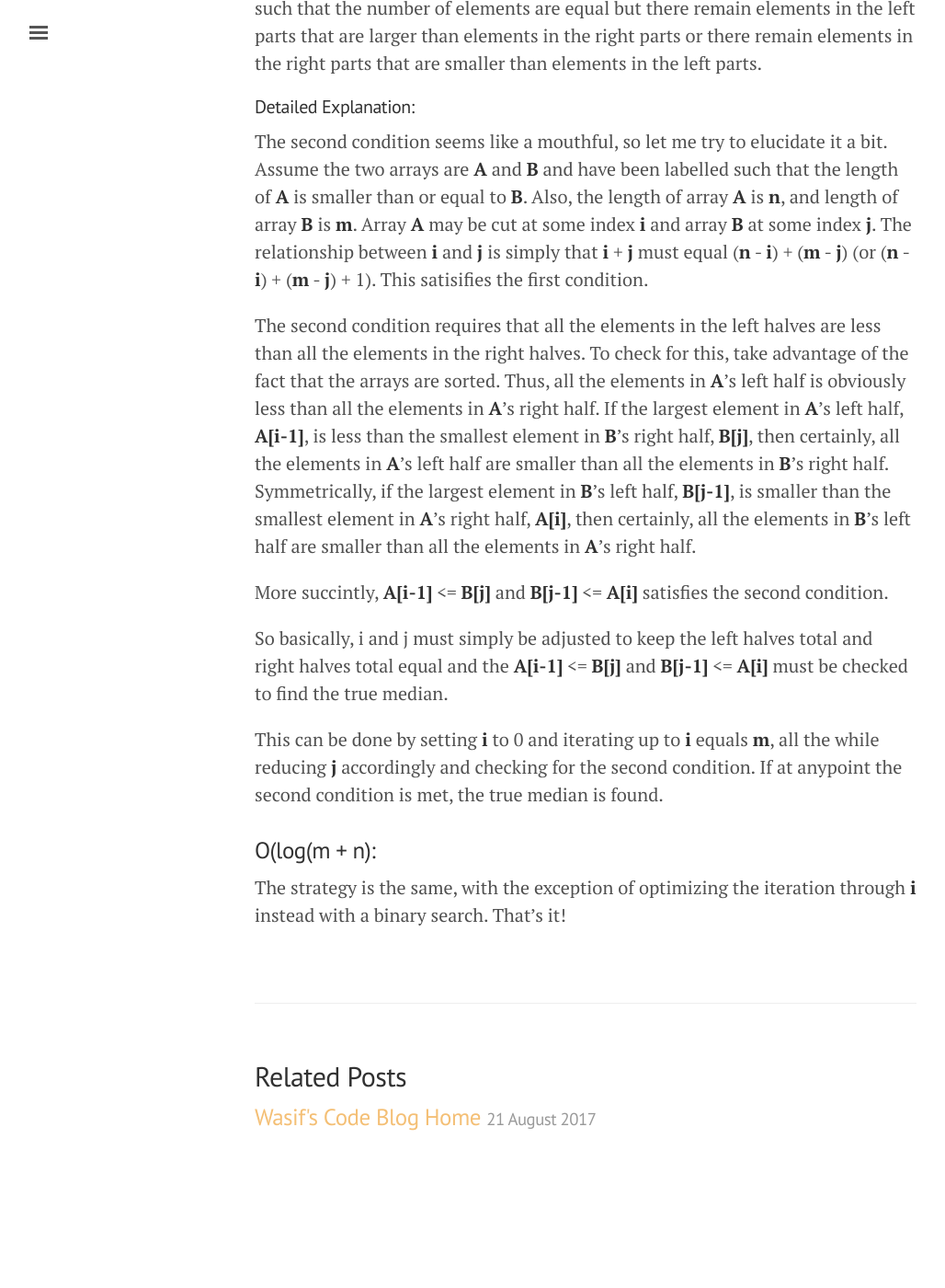
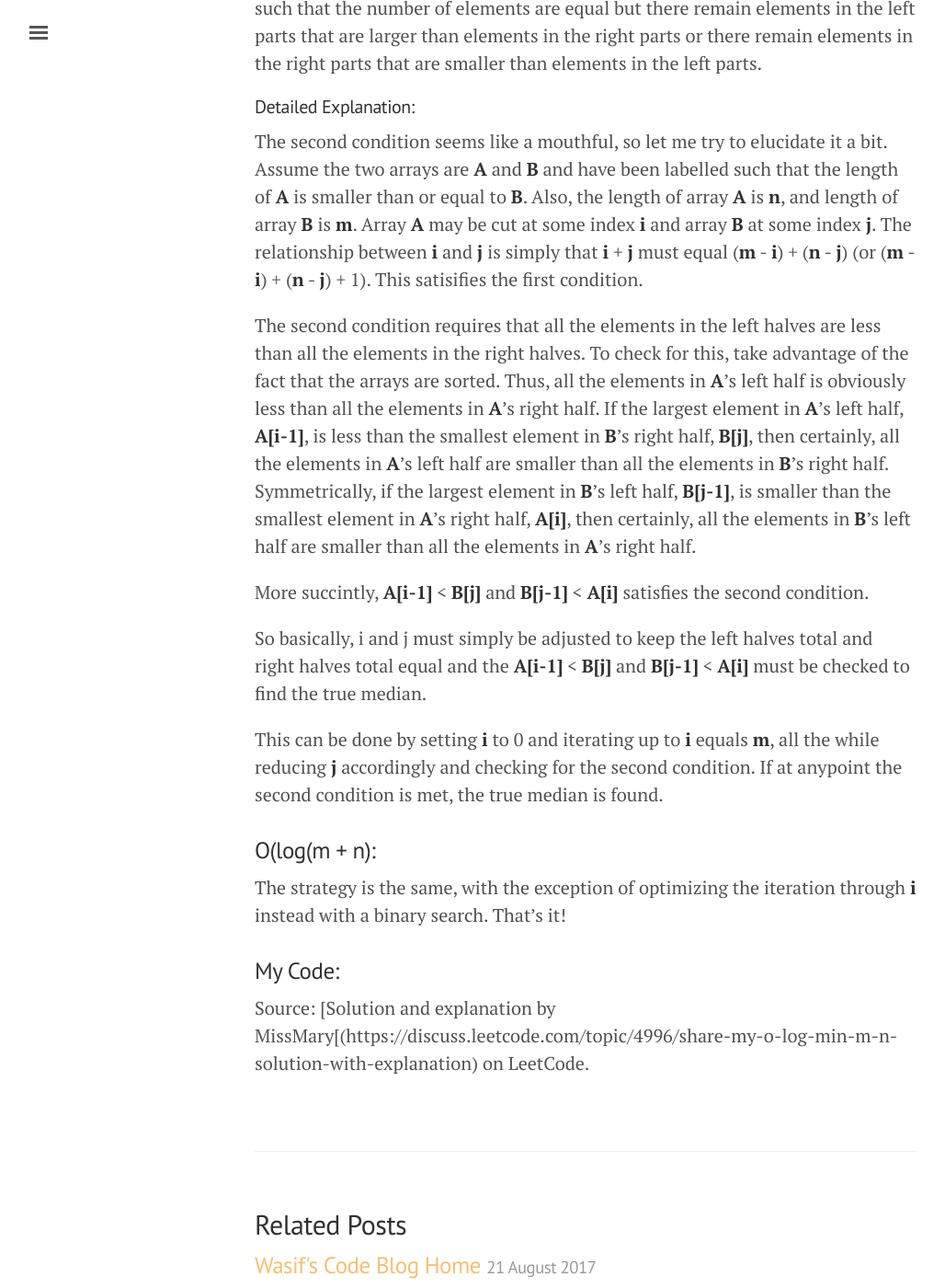
Before and after one commit to washifu/CodeBlog, a Jekyll site: the page built from _posts/2017-08-23-Median_of_Two_Sorted_Arrays.md, in a window 1280 px wide and 1400 px high, scrolled down 1826 px. Shown: the whole window at 92% size, without its empty margins (3-1031 px from the left). Built offline with Jekyll 4.4.1, drawn with Linux system fonts in a browser that asks for light colours; comment, search, counter and statistics services are not loaded; before the commit the page ends 3116 px from its top, so only the background shows below that.

Commit message:
Update 2017-08-23-Median_of_Two_Sorted_Arrays.md

```diff
--- a/_posts/2017-08-23-Median_of_Two_Sorted_Arrays.md
+++ b/_posts/2017-08-23-Median_of_Two_Sorted_Arrays.md
@@ -51,15 +51,20 @@ We must simply ensure two conditions to acquire the true median:
 Although the two arrays are sorted, there are several ways to cut the two arrays such that the number of elements are equal but there remain elements in the left parts that are larger than elements in the right parts or there remain elements in the right parts that are smaller than elements in the left parts.
 
 #### Detailed Explanation:
-The second condition seems like a mouthful, so let me try to elucidate it a bit. Assume the two arrays are **A** and **B** and have been labelled such that the length of **A** is smaller than or equal to **B**. Also, the length of array **A** is **n**, and length of array **B** is **m**. Array **A** may be cut at some index **i** and array **B** at some index **j**. The relationship between **i** and **j** is simply that **i** + **j** must equal (**n** - **i**) + (**m** - **j**) (or (**n** - **i**) + (**m** - **j**) + 1). This satisifies the first condition.
+The second condition seems like a mouthful, so let me try to elucidate it a bit. Assume the two arrays are **A** and **B** and have been labelled such that the length of **A** is smaller than or equal to **B**. Also, the length of array **A** is **n**, and length of array **B** is **m**. Array **A** may be cut at some index **i** and array **B** at some index **j**. The relationship between **i** and **j** is simply that **i** + **j** must equal (**m** - **i**) + (**n** - **j**) (or (**m** - **i**) + (**n** - **j**) + 1). This satisifies the first condition.
 
 The second condition requires that all the elements in the left halves are less than all the elements in the right halves. To check for this, take advantage of the fact that the arrays are sorted. Thus, all the elements in **A**'s left half is obviously less than all the elements in **A**'s right half. If the largest element in **A**'s left half, **A[i-1]**, is less than the smallest element in **B**'s right half, **B[j]**, then certainly, all the elements in **A**'s left half are smaller than all the elements in **B**'s right half. Symmetrically, if the largest element in **B**'s left half, **B[j-1]**, is smaller than the smallest element in **A**'s right half, **A[i]**, then certainly, all the elements in **B**'s left half are smaller than all the elements in **A**'s right half.
 
-More succintly, **A[i-1]** <= **B[j]** and **B[j-1]** <= **A[i]** satisfies the second condition.
+More succintly, **A[i-1]** < **B[j]** and **B[j-1]** < **A[i]** satisfies the second condition.
 
-So basically, i and j must simply be adjusted to keep the left halves total and right halves total equal and the **A[i-1]** <= **B[j]** and **B[j-1]** <= **A[i]** must be checked to find the true median.
+So basically, i and j must simply be adjusted to keep the left halves total and right halves total equal and the **A[i-1]** < **B[j]** and **B[j-1]** < **A[i]** must be checked to find the true median.
 
 This can be done by setting **i** to 0 and iterating up to **i** equals **m**, all the while reducing **j** accordingly and checking for the second condition. If at anypoint the second condition is met, the true median is found.
 
 ### O(log(m + n):
 The strategy is the same, with the exception of optimizing the iteration through **i** instead with a binary search. That's it!
+
+### My Code:
+
+
+Source: [Solution and explanation by MissMary[(https://discuss.leetcode.com/topic/4996/share-my-o-log-min-m-n-solution-with-explanation) on LeetCode.
```
